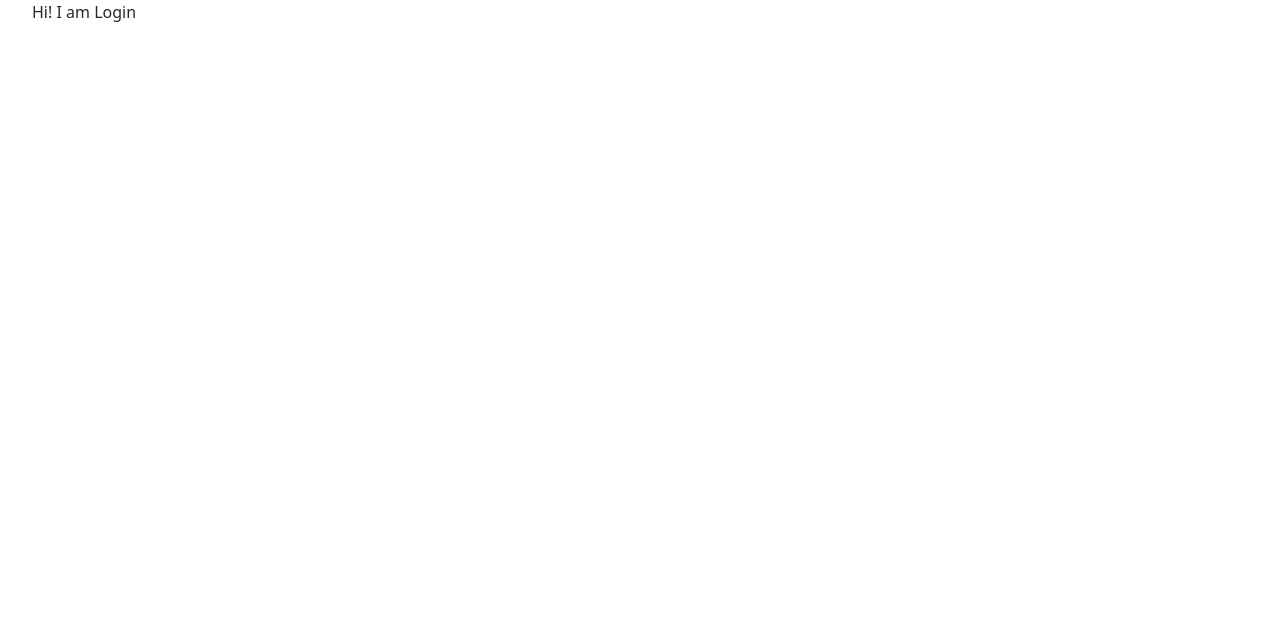
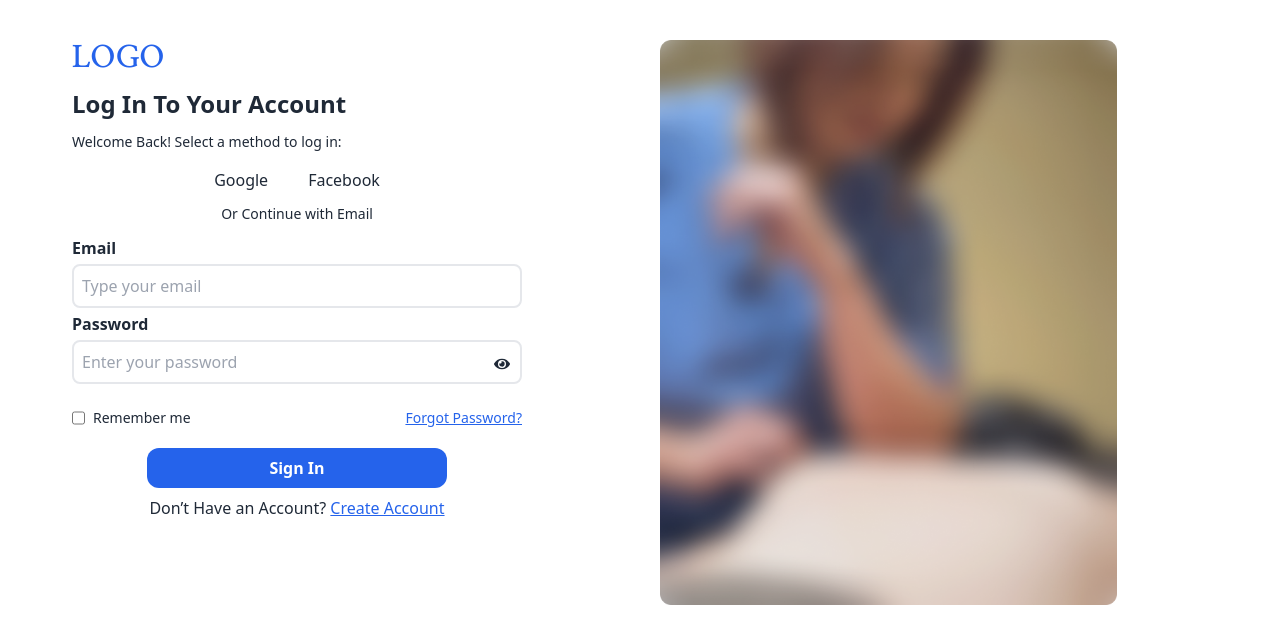
Before and after one commit to Its-Shojib/Scopioe-Task, a React (Vite) app: page /login in a window 1280 px wide. Shown: the top 644 px of the page. Built offline with nearby package versions, Linux system fonts and the light colour scheme; no server answers.

Commit message:
Login Page Completed

```diff
--- a/src/Authentications/AuthProvider.jsx
+++ b/src/Authentications/AuthProvider.jsx
@@ -32,6 +32,7 @@ const AuthProvider = ({ children }) => {
     useEffect(() => {
         let unSubscribe = onAuthStateChanged(auth, currentUser => {
             setUser(currentUser);
+            setLoading(false);
             console.log('observing: ', currentUser);
             if (currentUser) {
                 localStorage.setItem('user', currentUser);
--- a/src/Pages/Login/Login.jsx
+++ b/src/Pages/Login/Login.jsx
@@ -1,11 +1,132 @@
+import { useState } from 'react';
+import img from '../../assets/Login-Register.png'
+import useAuth from '../../Hooks/useAuth';
+import { useForm } from 'react-hook-form';
+import { Link, useNavigate } from 'react-router-dom';
+import { FaEye, FaEyeSlash } from 'react-icons/fa';
+import Swal from 'sweetalert2';
+
+const Register = () => {
+    let [showPassword, setShowPassword] = useState(false);
+    let { SignInUser, googleSignIn, setLoading } = useAuth();
+    let navigate = useNavigate()
+
+    const { register, handleSubmit, formState: { errors }, } = useForm();
+    const onSubmit = (data) => {
+        console.log(data);
+
+        SignInUser(data?.email, data?.password)
+            .then(() => {
+                Swal.fire({
+                    position: "center",
+                    icon: "success",
+                    title: "Sign In Success",
+                    showConfirmButton: false,
+                    timer: 1000
+                });
+                setLoading(false);
+                navigate('/home')
+            })
+            .catch(error => {
+                console.log(error);
+            })
+    };
+
+    let handleGoogleLogin = () => {
+        googleSignIn()
+            .then(result => {
+                console.log(result?.user)
+                setLoading(false);
+                navigate('/home');
+
+            })
+            .catch(error => {
+                Swal.fire({
+                    icon: 'error',
+                    title: 'Oops...',
+                    text: `${error.message}`,
+                })
+            })
+    }
 
 
-const Login = () => {
     return (
-        <div>
-            <p>Hi! I am Login </p>
+        <div className='p-10 w-full mx-auto'>
+            <div className="flex justify-center gap-10">
+                <div className='flex-1'>
+                    <div className='max-w-[450px]'>
+                        <div className='space-y-3 mb-4'>
+                            <h1 className='font-nanum text-3xl font-extrabold text-blue-600'>LOGO</h1>
+                            <h3 className='text-2xl font-bold'>Log In To Your Account </h3>
+
+                            <p className='text-sm'>Welcome Back! Select a method to log in:</p>
+                        </div>
+                        <div className='flex gap-10 justify-center items-center'>
+                            <div className='cursor-pointer' onClick={handleGoogleLogin}>Google</div>
+                            <div className='cursor-pointer'>Facebook</div>
+                        </div>
+                        <p className='flex justify-center items-center text-center my-3 text-sm'>
+                            Or Continue with Email
+                        </p>
+
+                        <form onSubmit={handleSubmit(onSubmit)}>
+
+                            <div className="relative">
+                                <p className="text-left  font-semibold">Email</p>
+                                <input className="w-full p-2 text-black border-2 rounded-lg my-1"
+                                    type="email"
+                                    {...register("email", { required: true })}
+                                    placeholder="Type your email"
+                                />
+                                {errors?.email && <span className='text-red-600 text-sm'>Email is required</span>}
+                            </div>
+                            <div className="relative">
+                                <p className="text-left  font-semibold">Password</p>
+                                <input className="w-full p-2 text-black border-2 rounded-lg my-1"
+                                    type={showPassword ? 'text' : 'password'}
+                                    {...register("password", {
+                                        required: true,
+                                        minLength: 6,
+                                    })}
+                                    placeholder="Enter your password"
+                                />
+                                {errors.password?.type === "required" && (
+                                    <span className='text-red-600 text-sm'>Password is required</span>
+                                )}
+                                {errors?.password?.type === 'minLength' && <span className='text-red-600 text-sm'>Password must be 6 character long</span>}
+                                <span onClick={() => setShowPassword(!showPassword)} className="absolute right-3 bottom-4">{showPassword ? <FaEyeSlash></FaEyeSlash> : <FaEye></FaEye>}</span>
+                            </div>
+
+                            <div className='my-5'>
+                                <div className="flex justify-between gap-2 item-center text-sm">
+                                    <div className='flex justify-start gap-2 item-center text-sm'>
+                                        <input type="checkbox"
+                                            {...register("remember", { required: false })}
+                                        />
+                                        <p>Remember me</p>
+                                    </div>
+                                    <div>
+                                        <p className='text-blue-600 underline cursor-pointer'>Forgot Password?</p>
+                                    </div>
+
+                                </div>
+                            </div>
+                            <div className='w-2/3 text-center mx-auto space-y-2 my-5'>
+                                <button
+                                    className="bg-blue-600 w-full py-2 text-white font-semibold rounded-xl" type="submit">
+                                    Sign In</button>
+                                <p>Don’t Have an Account? <Link className='text-blue-600 underline cursor-pointer' to={'/'}>Create Account</Link></p>
+                            </div>
+
+                        </form>
+                    </div>
+                </div>
+                <div className='flex-1'>
+                    <img src={img} className='w-10/12' alt="" />
+                </div>
+            </div>
         </div>
     );
 };
 
-export default Login;
+export default Register;
--- a/src/Routes/PrivateRoutes.jsx
+++ b/src/Routes/PrivateRoutes.jsx
@@ -13,7 +13,7 @@ const PrivateRoutes = ({ children }) => {
     if(user){
         return children;
     }
-    return <Navigate to='/login' state={{from: location}} replace></Navigate>
+    return <Navigate to='/' state={{from: location}} replace></Navigate>
 };
 PrivateRoutes.propTypes = {
     children: PropTypes.node,
--- a/src/Routes/Routes.jsx
+++ b/src/Routes/Routes.jsx
@@ -4,6 +4,7 @@ import Error from "../Pages/Error/Error";
 import Login from "../Pages/Login/Login";
 import Home from "../Pages/Home/Home";
 import Layout from "../Layout/Layout";
+import PrivateRoutes from "./PrivateRoutes";
 
 const router = createBrowserRouter([
     {
@@ -21,7 +22,7 @@ const router = createBrowserRouter([
             },
             {
                 path: "/home",
-                element: <Home></Home>
+                element: <PrivateRoutes><Home></Home></PrivateRoutes>
             },
         ],
     },
```
